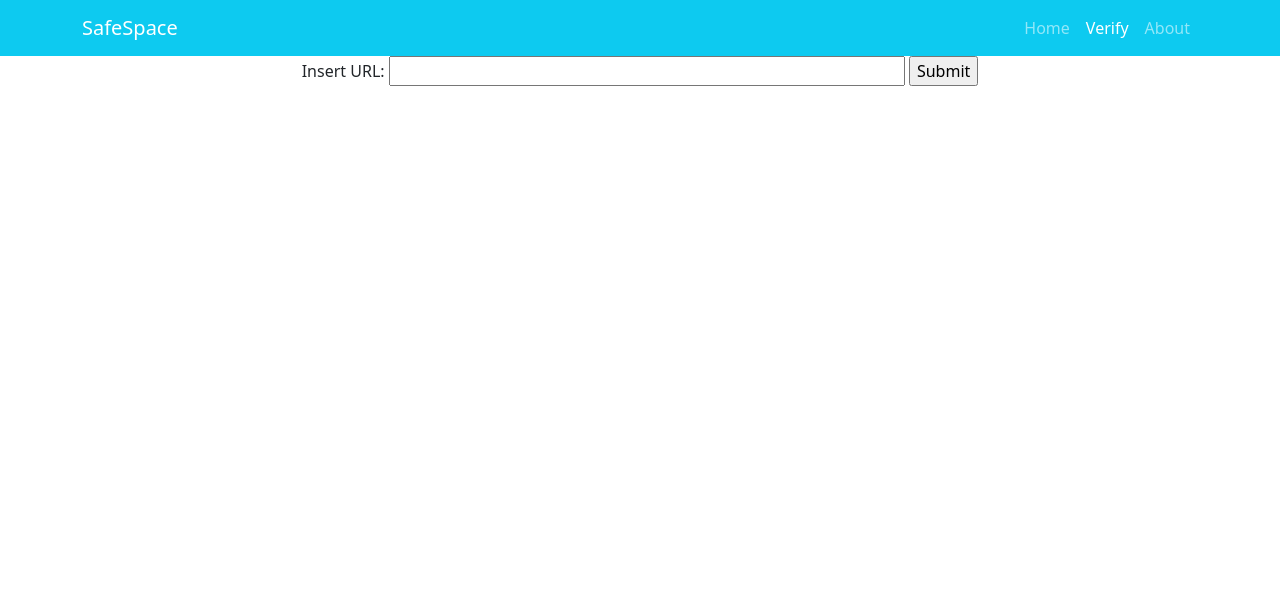
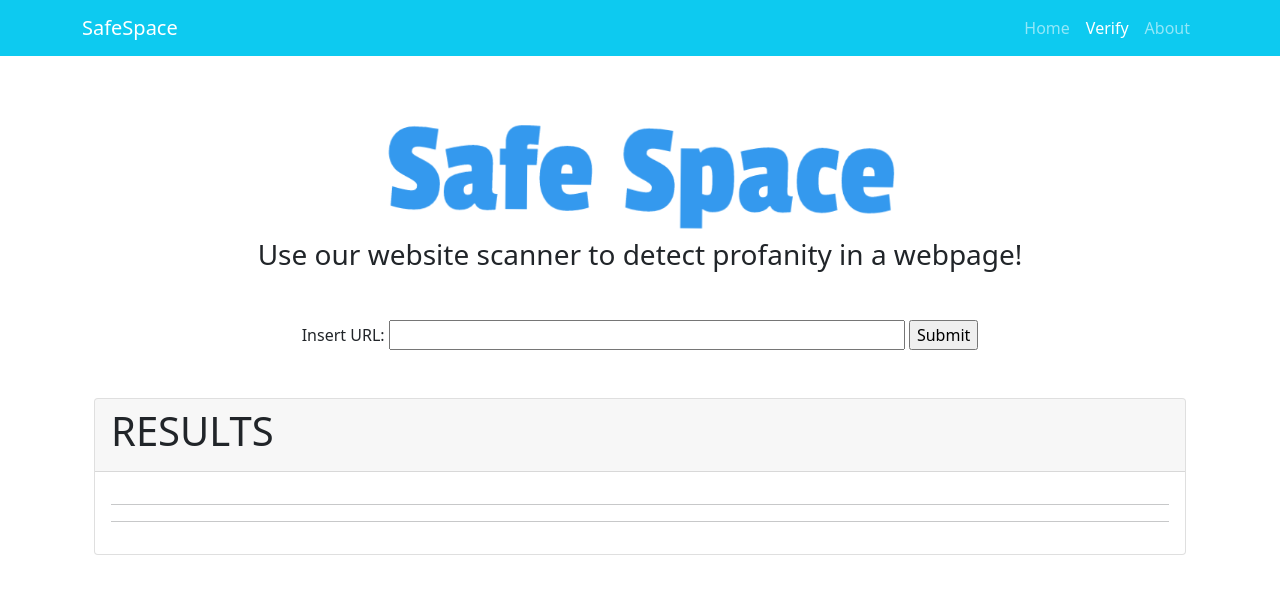
Before and after one commit to nealamendoza/CatHacks-Winter-Edition-2020, a Flask app: page /scan in a window 1280 px wide. Shown: the top 594 px of the page. Run offline with Flask 2, Linux system fonts and the light colour scheme; parts of the project's set-up code (start-up, migrations or seed data) failed here and were passed over.

Commit message:
Updated verify.html

```diff
--- a/main.py
+++ b/main.py
@@ -1,16 +1,42 @@
 import requests
 from flask import Flask, render_template, flash, request
-#from functions import *
-#from webscraper import *
+from functions import *
+from webscraper import *
 app = Flask(__name__)
 
-@app.route('/' , methods = ['GET' , 'POST'])
+@app.route('/')
 def home():
     return render_template('index.html')
 
 @app.route('/scan' , methods = ['GET' , 'POST'])
 def scan():
-    return render_template('verify.html')
+    url = ""
+    isSafe = ""
+    num_of_bad_words = ""
+    urlObject = {
+        'url': "",
+        'isSafe': "",
+        'num_of_bad_words': ""
+    }
+    if(request.method == 'POST'):
+        url = request.form['url']
+        urlObject = scanWebsite(url)
+        url = "Website Entered: " + urlObject['url']
+        if(urlObject['isSafe'] == True):
+            isSafe = "Status: Website is suitable for children to view."
+        else:
+            isSafe = "Status: Scanner detected vulgar language in website, it is not safe for children to view"
+        if(urlObject['num_of_bad_words'] == 0):
+            num_of_bad_words = "No innapropriate language was detected"
+        else:
+            num_of_bad_words = "Number of innapropriate words detected: " + str(urlObject['num_of_bad_words'])
+
+    return render_template(
+    'verify.html',
+    url = url,
+    isSafe = isSafe,
+    num_of_bad_words = num_of_bad_words
+    )
 
 
 if __name__ == "__main__":
--- a/templates/index.html
+++ b/templates/index.html
@@ -26,7 +26,7 @@
 
     <div class="container text-center">
       <img src="/static/images/logo.png" alt="logo">
-      <h2 class="my-5" id= "sub_header"> 'Creating a safer internet, one webpage at a time... '</h2>
+      <h2 class="my-5" id= "sub_header"> 'Creating a safer internet, one webpage at a time'</h2>
     </div>
 
 
--- a/templates/verify.html
+++ b/templates/verify.html
@@ -24,21 +24,32 @@
         </ul>
       </div>
     </nav>
+    <div class="text-center my-5">
+      <img src="/static/images/title.png" alt="Title">
+      <h3>Use our website scanner to detect profanity in a webpage!</h3>
+    </div>
     <!-- Content -->
     <div class="container">
-      <!--
-      NEALA
-        - Create text that briefly describes the website
-        <h1>Safespace is a website created to check if websites are appropriate to show to children. By pasting a URL, Space <h>
-        - Create text asking user to enter their URL in
-        - Create HTML form for flask to read in URL as well as a button to submit
-      -->
-      <form class = "text-center" action="verify.html">
+      <form method="post"class = "text-center my-5" action="/scan">
         <label for="urlLink">Insert URL:</label>
-        <input size="50" type="text">
+        <input size="50" type="post" name = "url">
         <input type="submit" value="Submit">
       </form>
 
+      <div class="container my-5">
+        <div class="card">
+          <div class="card-header">
+            <h1>RESULTS</h1>
+          </div>
+          <div class="card-body">
+            <h3>{{url}}</h3>
+            <hr>
+            <h3>{{isSafe}}</h3>
+            <hr>
+            <h3>{{num_of_bad_words}}</h3>
+          </div>
+        </div>
+      </div>
     </div>
   </body>
 </html>
--- a/webscraper.py
+++ b/webscraper.py
@@ -30,6 +30,7 @@ def getNumOfBadWords(url):
     for word in range(len(my_data)):
         if(my_data[word] in abusive_words):
             count += 1
+            print(my_data[word])
         #for abusive_word in range(len(abusive_words)):
             #if my_data[word] == abusive_words[abusive_word]:
             #    count += 1
```
Also changed, not shown: functions.py (+7 -3 lines), static/images/demo.PNG (added), static/images/stack.png (added), static/images/title.png (added).
